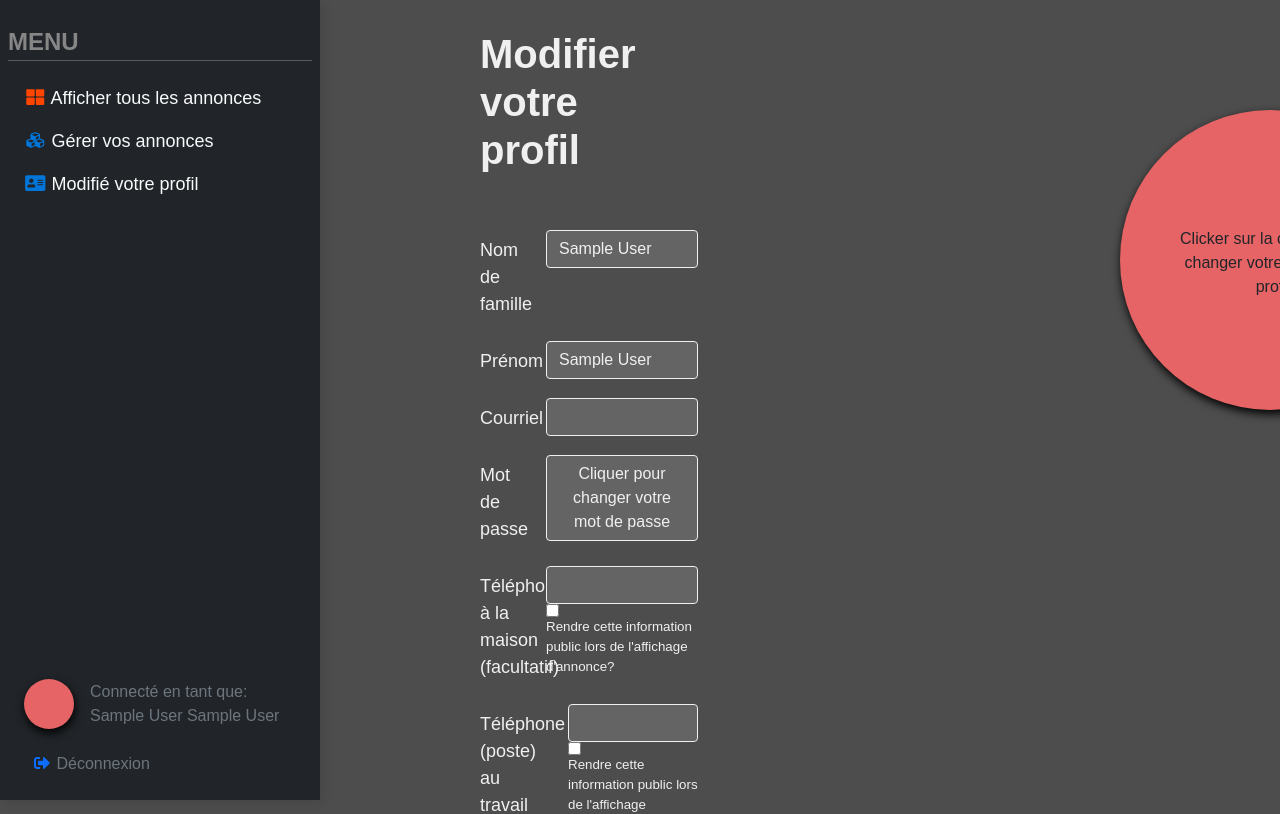
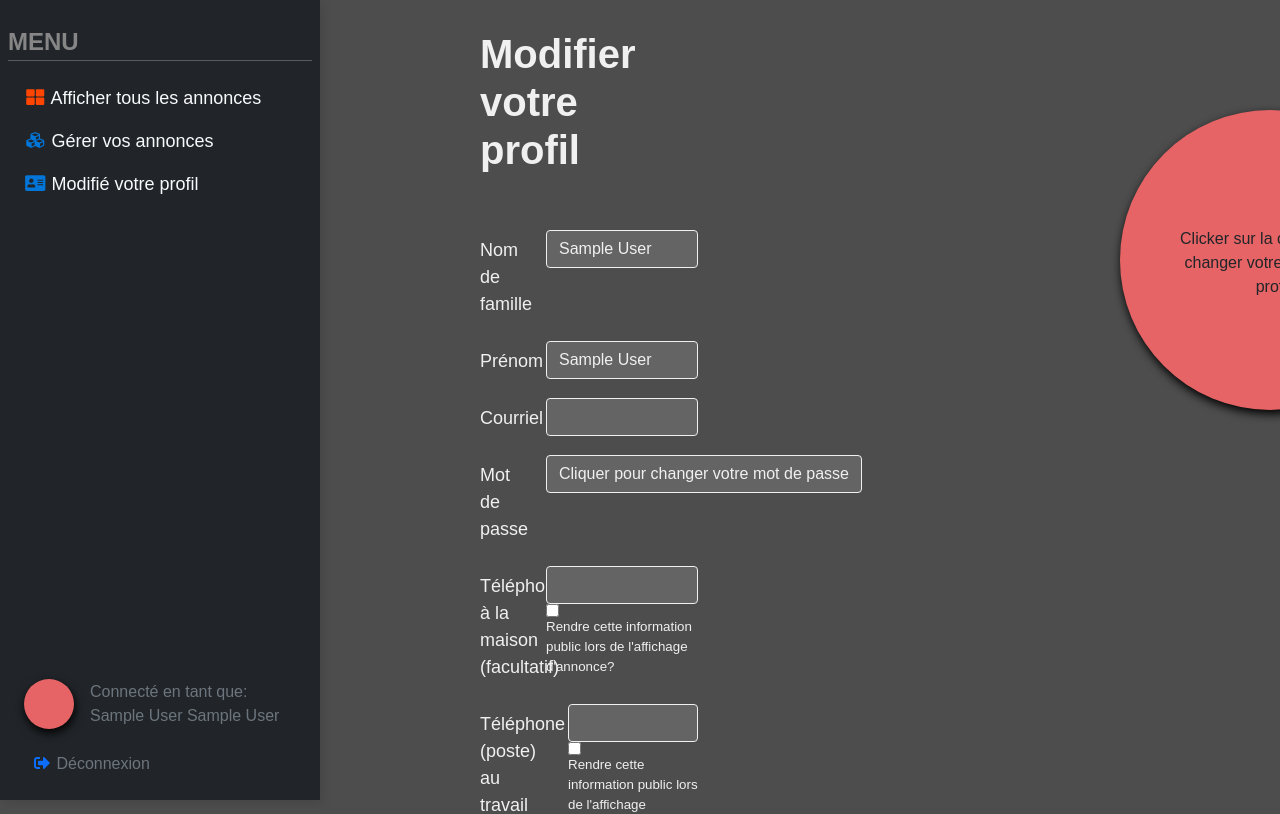
Before and after one commit to Demonmuffins28/ProjetFinal_Web, a PHP site: page /ProjetFinal_Web/public/gestionProfil.php in a window 1280 px wide. Shown: the top 814 px of the page. Run offline with PHP 8.4, Linux system fonts and the light colour scheme; the visitor is signed in with stand-in values (Sample User, id 1); some libraries are stand-ins or nearby versions.

Commit message:
Hotfix bouton changer mot de passe

```diff
--- a/public/gestionProfil.php
+++ b/public/gestionProfil.php
@@ -97,8 +97,8 @@ if (!isset($_POST['modifApporter'])) {
   <div class="row mb-3">
     <label for="profChangPass" class="col-sm-3 col-form-label">Mot de passe</label>
     <div class="col-sm-8">
-      <button onclick="location.href='changerMotDePasse.php'" class="btn inputFields btnPass">Cliquer pour
-        changer votre mot de passe</button>
+      <input type="button" class="btn inputFields btnPass" onclick="location.href='ChangerMotDePasse.php'"
+        value="Cliquer pour changer votre mot de passe" />
     </div>
   </div>
   <div class="row mb-3">
```
